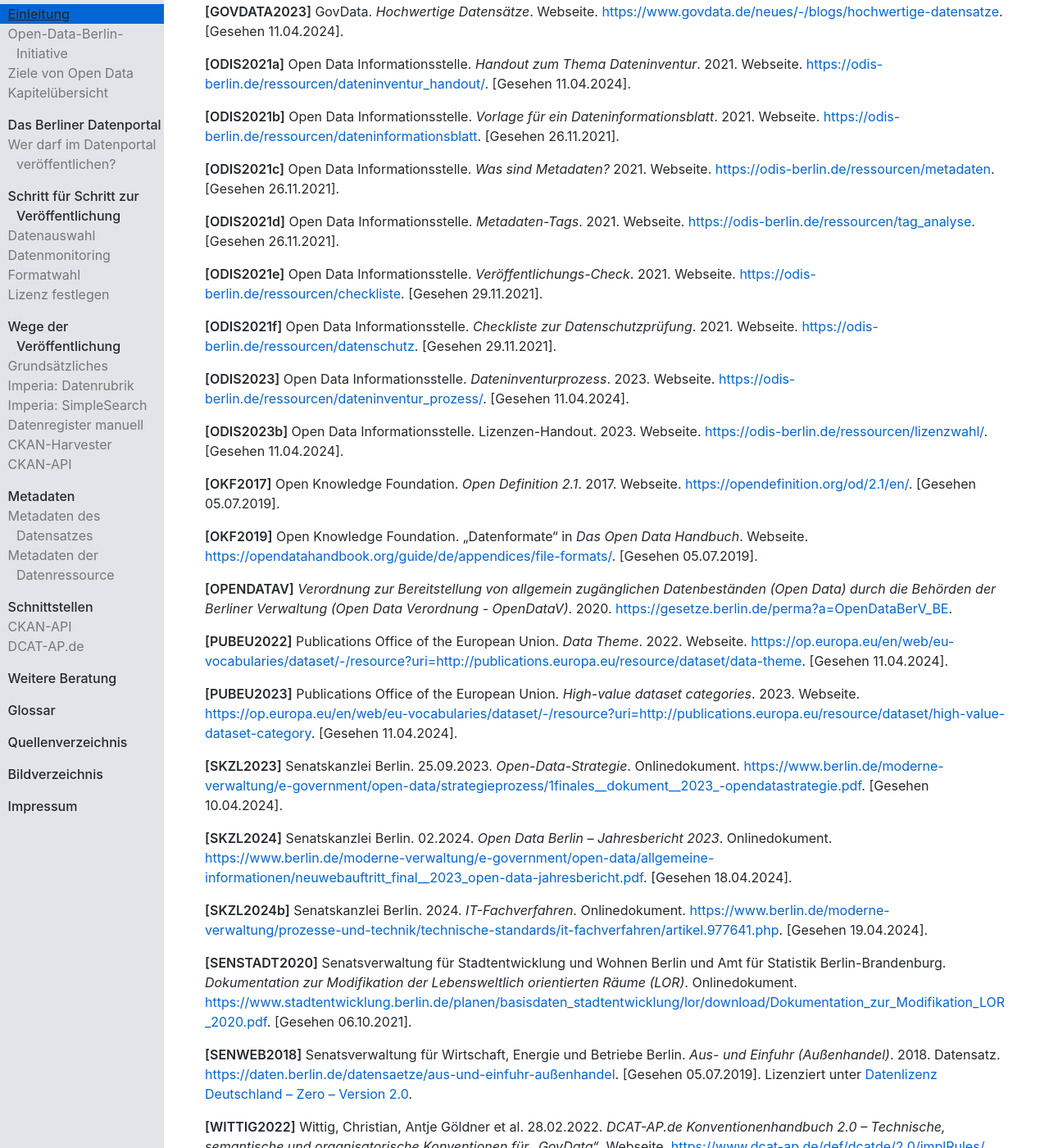
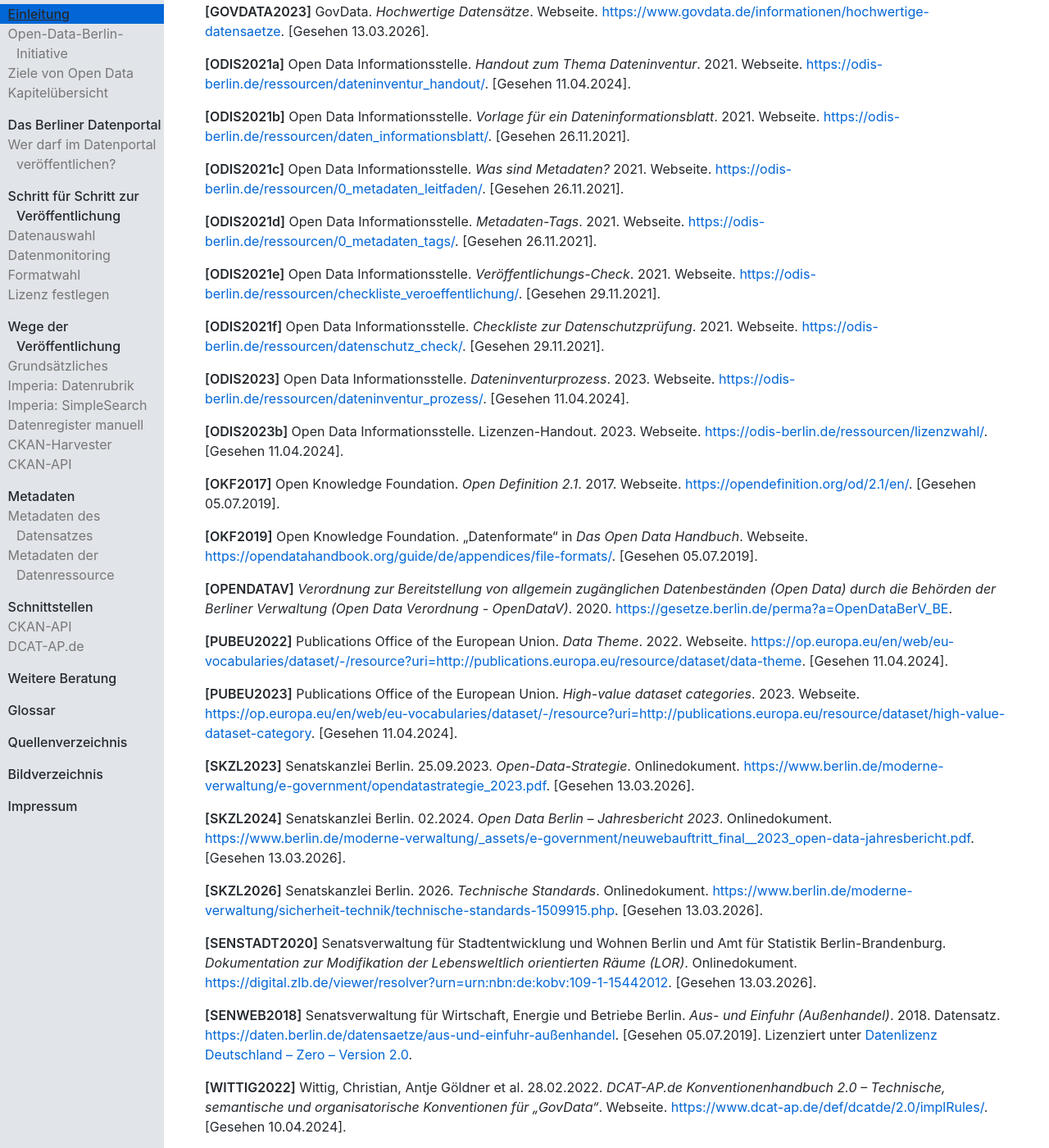
Before and after one commit to berlinonline/open-data-handbuch, a Jekyll site: the page built from index.md, in a window 1280 px wide and 1400 px high, scrolled down 66868 px. Shown: the whole window at 82% size. Built offline with Jekyll 4.4.1, drawn with Linux system fonts in a browser that asks for light colours; our own code applies the rules of GitHub Pages for plain Markdown files; comment, search, counter and statistics services are not loaded; some of the changed text lies outside the part shown.

```diff
--- a/index.md
+++ b/index.md
@@ -1740,7 +1740,7 @@ Abgeleitet von DCAT-AP gibt es eine Reihe von weiteren Spezialisierungen, die na
 **<a name="glossar_dcatapde">DCAT-AP.de</a>** [DCAT-AP.de](https://www.dcat-ap.de) ist eine Spezialisierung von DCAT-AP für Deutschland.
 Das Berliner Datenportal unterstützt DCAT-AP.de im lesenden Zugriff, und ermöglicht so die Integration der Berliner Daten in das bundesweite Datenportal [govdata.de](https://www.govdata.de), und von dort aus in das [europäische Datenportal](https://www.europeandataportal.eu/de/).
 
-**<a name="glossar_fachverfahren-anbindung">Fachverfahren, Anbindung</a>** Ein Fachverfahren ist abgekürzt „eine IT-Anwendung, die speziell für die Verwaltung entwickelt wird“ [[SKZL2024b](#SKZL2024b)].
+**<a name="glossar_fachverfahren-anbindung">Fachverfahren, Anbindung</a>** Ein Fachverfahren ist abgekürzt „eine IT-Anwendung, die speziell für die Verwaltung entwickelt wird“ [[SKZL2026](#SKZL2026)].
 Fachverfahren enthalten oder erzeugen in der Regel Daten, die als [**offene Daten**](#glossar_offene-daten) im Berliner Datenportal veröffentlicht werden sollen.
 Die _Anbindung_ eines Fachverfahrens an das Berliner Datenportal kann zwei Dinge bedeuten:
 1. Wenn das Fachverfahren einzelne oder mehrere Datenquellen (Dateien oder APIs) öffentlich bereitstellt, so können diese jeweils als Datensatz im Datenregister eingetragen und dort mit Metadaten versehen werden.
@@ -1904,19 +1904,19 @@ XML ist generisch gehalten, bildet aber die Basis für eine Vielzahl von spezial
 
 **[<a name="EURLEX2023">EURLEX2023</a>]** EUR-Lex. 2023. _DURCHFÜHRUNGSVERORDNUNG (EU) 2023/138 DER KOMMISSION vom 21. Dezember 2022 zur Festlegung bestimmter hochwertiger Datensätze und der Modalitäten ihrer Veröffentlichung und Weiterverwendung_. <http://data.europa.eu/eli/reg_impl/2023/138/oj>.
 
-**[<a name="GOVDATA2023">GOVDATA2023</a>]** GovData. _Hochwertige Datensätze_. Webseite. <https://www.govdata.de/neues/-/blogs/hochwertige-datensatze>. [Gesehen 11.04.2024].
+**[<a name="GOVDATA2023">GOVDATA2023</a>]** GovData. _Hochwertige Datensätze_. Webseite. <https://www.govdata.de/informationen/hochwertige-datensaetze>. [Gesehen 13.03.2026].
 
 **[<a name="ODIS2021a">ODIS2021a</a>]** Open Data Informationsstelle. _Handout zum Thema Dateninventur_. 2021. Webseite. <https://odis-berlin.de/ressourcen/dateninventur_handout/>. [Gesehen 11.04.2024].
 
-**[<a name="ODIS2021b">ODIS2021b</a>]** Open Data Informationsstelle. _Vorlage für ein Dateninformationsblatt_. 2021. Webseite. <https://odis-berlin.de/ressourcen/dateninformationsblatt>. [Gesehen 26.11.2021].
-
-**[<a name="ODIS2021c">ODIS2021c</a>]** Open Data Informationsstelle. _Was sind Metadaten?_ 2021. Webseite. <https://odis-berlin.de/ressourcen/metadaten>. [Gesehen 26.11.2021].
-
-**[<a name="ODIS2021d">ODIS2021d</a>]** Open Data Informationsstelle. _Metadaten-Tags_. 2021. Webseite. <https://odis-berlin.de/ressourcen/tag_analyse>. [Gesehen 26.11.2021].
-
-**[<a name="ODIS2021e">ODIS2021e</a>]** Open Data Informationsstelle. _Veröffentlichungs-Check_. 2021. Webseite. <https://odis-berlin.de/ressourcen/checkliste>. [Gesehen 29.11.2021].
-
-**[<a name="ODIS2021f">ODIS2021f</a>]** Open Data Informationsstelle. _Checkliste zur Datenschutzprüfung_. 2021. Webseite. <https://odis-berlin.de/ressourcen/datenschutz>. [Gesehen 29.11.2021].
+**[<a name="ODIS2021b">ODIS2021b</a>]** Open Data Informationsstelle. _Vorlage für ein Dateninformationsblatt_. 2021. Webseite. <https://odis-berlin.de/ressourcen/daten_informationsblatt/>. [Gesehen 26.11.2021].
+
+**[<a name="ODIS2021c">ODIS2021c</a>]** Open Data Informationsstelle. _Was sind Metadaten?_ 2021. Webseite. <https://odis-berlin.de/ressourcen/0_metadaten_leitfaden/>. [Gesehen 26.11.2021].
+
+**[<a name="ODIS2021d">ODIS2021d</a>]** Open Data Informationsstelle. _Metadaten-Tags_. 2021. Webseite. <https://odis-berlin.de/ressourcen/0_metadaten_tags/>. [Gesehen 26.11.2021].
+
+**[<a name="ODIS2021e">ODIS2021e</a>]** Open Data Informationsstelle. _Veröffentlichungs-Check_. 2021. Webseite. <https://odis-berlin.de/ressourcen/checkliste_veroeffentlichung/>. [Gesehen 29.11.2021].
+
+**[<a name="ODIS2021f">ODIS2021f</a>]** Open Data Informationsstelle. _Checkliste zur Datenschutzprüfung_. 2021. Webseite. <https://odis-berlin.de/ressourcen/datenschutz_check/>. [Gesehen 29.11.2021].
 
 **[<a name="ODIS2023">ODIS2023</a>]** Open Data Informationsstelle. _Dateninventurprozess_. 2023. Webseite. <https://odis-berlin.de/ressourcen/dateninventur_prozess/>. [Gesehen 11.04.2024].
 
@@ -1932,14 +1932,14 @@ XML ist generisch gehalten, bildet aber die Basis für eine Vielzahl von spezial
 
 **[<a name="PUBEU2023">PUBEU2023</a>]** Publications Office of the European Union. _High-value dataset categories_. 2023. Webseite. <https://op.europa.eu/en/web/eu-vocabularies/dataset/-/resource?uri=http://publications.europa.eu/resource/dataset/high-value-dataset-category>. [Gesehen 11.04.2024].
 
-**[<a name="SKZL2023">SKZL2023</a>]** Senatskanzlei Berlin. 25.09.2023. _Open-Data-Strategie_. Onlinedokument. <https://www.berlin.de/moderne-verwaltung/e-government/open-data/strategieprozess/1finales__dokument__2023_-opendatastrategie.pdf>. [Gesehen 10.04.2024].
+**[<a name="SKZL2023">SKZL2023</a>]** Senatskanzlei Berlin. 25.09.2023. _Open-Data-Strategie_. Onlinedokument. <https://www.berlin.de/moderne-verwaltung/e-government/opendatastrategie_2023.pdf>. [Gesehen 13.03.2026].
 
 **[<a name="SKZL2024">SKZL2024</a>]** Senatskanzlei Berlin. 02.2024. _Open Data Berlin –
-Jahresbericht 2023_. Onlinedokument. <https://www.berlin.de/moderne-verwaltung/e-government/open-data/allgemeine-informationen/neuwebauftritt_final__2023_open-data-jahresbericht.pdf>. [Gesehen 18.04.2024].
-
-**[<a name="SKZL2024b">SKZL2024b</a>]** Senatskanzlei Berlin. 2024. _IT-Fachverfahren_. Onlinedokument. <https://www.berlin.de/moderne-verwaltung/prozesse-und-technik/technische-standards/it-fachverfahren/artikel.977641.php>. [Gesehen 19.04.2024].
-
-**[<a name="SENSTADT2020">SENSTADT2020</a>]** Senatsverwaltung für Stadtentwicklung und Wohnen Berlin und Amt für Statistik Berlin-Brandenburg. _Dokumentation zur Modifikation der Lebensweltlich orientierten Räume (LOR)_. Onlinedokument. <https://www.stadtentwicklung.berlin.de/planen/basisdaten_stadtentwicklung/lor/download/Dokumentation_zur_Modifikation_LOR_2020.pdf>. [Gesehen 06.10.2021].
+Jahresbericht 2023_. Onlinedokument. <https://www.berlin.de/moderne-verwaltung/_assets/e-government/neuwebauftritt_final__2023_open-data-jahresbericht.pdf>. [Gesehen 13.03.2026].
+
+**[<a name="SKZL2026">SKZL2026</a>]** Senatskanzlei Berlin. 2026. _Technische Standards_. Onlinedokument. <https://www.berlin.de/moderne-verwaltung/sicherheit-technik/technische-standards-1509915.php>. [Gesehen 13.03.2026].
+
+**[<a name="SENSTADT2020">SENSTADT2020</a>]** Senatsverwaltung für Stadtentwicklung und Wohnen Berlin und Amt für Statistik Berlin-Brandenburg. _Dokumentation zur Modifikation der Lebensweltlich orientierten Räume (LOR)_. Onlinedokument. <https://digital.zlb.de/viewer/resolver?urn=urn:nbn:de:kobv:109-1-15442012>. [Gesehen 13.03.2026].
 
 **[<a name="SENWEB2018">SENWEB2018</a>]** Senatsverwaltung für Wirtschaft, Energie und Betriebe Berlin. _Aus- und Einfuhr (Außenhandel)_. 2018. Datensatz. [https://daten.berlin.de/datensaetze/aus-und-einfuhr-außenhandel](https://daten.berlin.de/datensaetze/aus-und-einfuhr-au%C3%9Fenhandel). [Gesehen 05.07.2019]. Lizenziert unter [Datenlizenz Deutschland – Zero – Version 2.0](https://www.govdata.de/dl-de/zero-2-0).
 
@@ -1966,7 +1966,7 @@ Bilder und andere Elemente, deren Urheberrecht bei Dritten liegen, sind ausgenom
 Dort können über die _[Issue](https://github.com/berlinonline/open-data-handbuch/issues)_-Funktion auch Anregungen gemacht oder Fehler gemeldet werden (github-Account erforderlich).
 Wer mag, kann auch gleich einen Pull Request stellen!<br/>
 **Stand**: 2026-03-13
- ([2.0.2](https://github.com/berlinonline/open-data-handbuch/blob/main/CHANGELOG.md#202))
+ ([3.0.0](https://github.com/berlinonline/open-data-handbuch/blob/main/CHANGELOG.md#202))
 
 ---
 
```
Also changed, not shown: parts/pages_impressum.template.md (+1 -1 lines).
